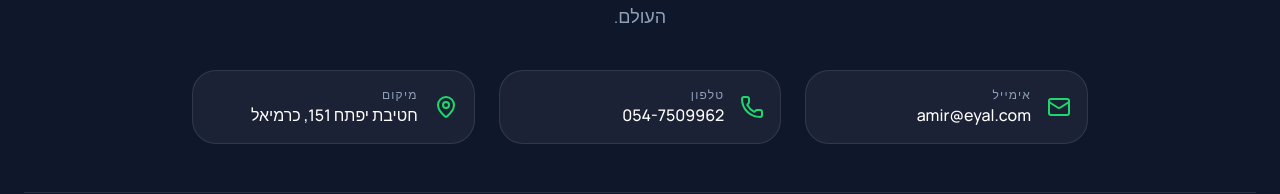
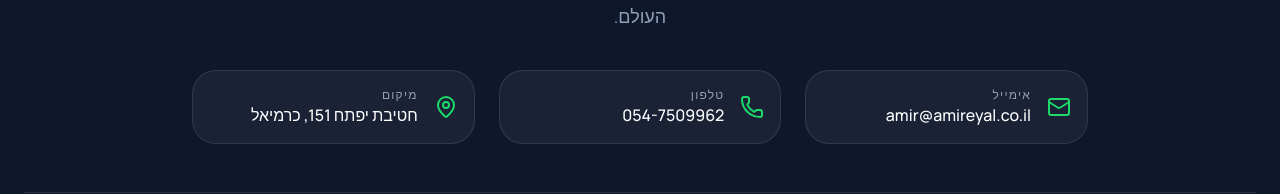
Before and after one commit to amireyal5/amireyal, a Next.js app: page / in a window 1280 px wide. Shown: the part 2171-2365 px from the top of the page. Built offline with nearby package versions, Linux system fonts and the light colour scheme.

Commit message:
תחבר להתקשרות לנייד שלי ולמייל שלי amir@amireyal.co.il 054-7509962

```diff
--- a/src/app/contact/page.tsx
+++ b/src/app/contact/page.tsx
@@ -27,14 +27,14 @@ export default function ContactPage() {
           </p>
 
           <div className="flex gap-4 mb-8">
-            <button className="flex-1 bg-primary text-white font-bold py-4 rounded-xl shadow-lg shadow-primary/20 flex items-center justify-center gap-2">
+            <a href="tel:054-7509962" className="flex-1 bg-primary text-white font-bold py-4 rounded-xl shadow-lg shadow-primary/20 flex items-center justify-center gap-2 transition-transform hover:scale-105">
               <Phone size={18} />
               התקשרו עכשיו
-            </button>
-            <button className="flex-1 bg-white text-slate-900 border border-slate-200 font-bold py-4 rounded-xl flex items-center justify-center gap-2">
+            </a>
+            <a href="mailto:amir@amireyal.co.il" className="flex-1 bg-white text-slate-900 border border-slate-200 font-bold py-4 rounded-xl flex items-center justify-center gap-2 transition-transform hover:scale-105">
               <Mail size={18} />
               אימייל
-            </button>
+            </a>
           </div>
 
           <div className="bg-primary/5 border border-primary/10 rounded-2xl p-5 flex gap-4">
@@ -89,7 +89,7 @@ export default function ContactPage() {
               <label className="block text-sm font-bold text-slate-700 mb-2">כתובת אימייל</label>
               <input
                 type="email"
-                placeholder="example@email.com"
+                placeholder="amir@amireyal.co.il"
                 className="w-full bg-white border border-slate-200 rounded-xl py-4 px-5 focus:ring-2 focus:ring-primary/50 outline-none transition-all"
               />
             </div>
--- a/src/app/page.tsx
+++ b/src/app/page.tsx
@@ -141,27 +141,27 @@ export default function HomePage() {
                 <p className="text-slate-400 max-w-xs md:max-w-md mx-auto md:text-lg">זמין למפגשים פרונטליים בכרמיאל וטיפול אונליין ברחבי העולם.</p>
             </div>
             <div className="grid md:grid-cols-3 gap-6 mb-12 max-w-4xl mx-auto">
-                <div className="flex items-center gap-4 p-4 rounded-xl bg-white/5 border border-white/10">
+                <a href="mailto:amir@amireyal.co.il" className="flex items-center gap-4 p-4 rounded-xl bg-white/5 border border-white/10 transition-colors hover:bg-white/10">
                     <Mail className="text-primary" size={24} />
                     <div>
                         <p className="text-xs text-slate-400 uppercase tracking-widest">אימייל</p>
-                        <p className="font-medium">amir@eyal.com</p>
+                        <p className="font-medium">amir@amireyal.co.il</p>
                     </div>
-                </div>
-                <div className="flex items-center gap-4 p-4 rounded-xl bg-white/5 border border-white/10">
+                </a>
+                <a href="tel:054-7509962" className="flex items-center gap-4 p-4 rounded-xl bg-white/5 border border-white/10 transition-colors hover:bg-white/10">
                     <Phone className="text-primary" size={24} />
                     <div>
                         <p className="text-xs text-slate-400 uppercase tracking-widest">טלפון</p>
                         <p className="font-medium">054-7509962</p>
                     </div>
-                </div>
-                <div className="flex items-center gap-4 p-4 rounded-xl bg-white/5 border border-white/10">
+                </a>
+                <a href="https://www.google.com/maps/search/?api=1&query=חטיבת+יפתח+151,+כרמיאל" target="_blank" rel="noopener noreferrer" className="flex items-center gap-4 p-4 rounded-xl bg-white/5 border border-white/10 transition-colors hover:bg-white/10">
                     <MapPin className="text-primary" size={24} />
                     <div>
                         <p className="text-xs text-slate-400 uppercase tracking-widest">מיקום</p>
                         <p className="font-medium">חטיבת יפתח 151, כרמיאל</p>
                     </div>
-                </div>
+                </a>
             </div>
             <div className="text-center text-xs text-slate-500 border-t border-white/10 pt-8">
                 <p>© {new Date().getFullYear()} עמיר אייל - פסיכותרפיה סומטית. כל הזכויות שמורות.</p>
```
